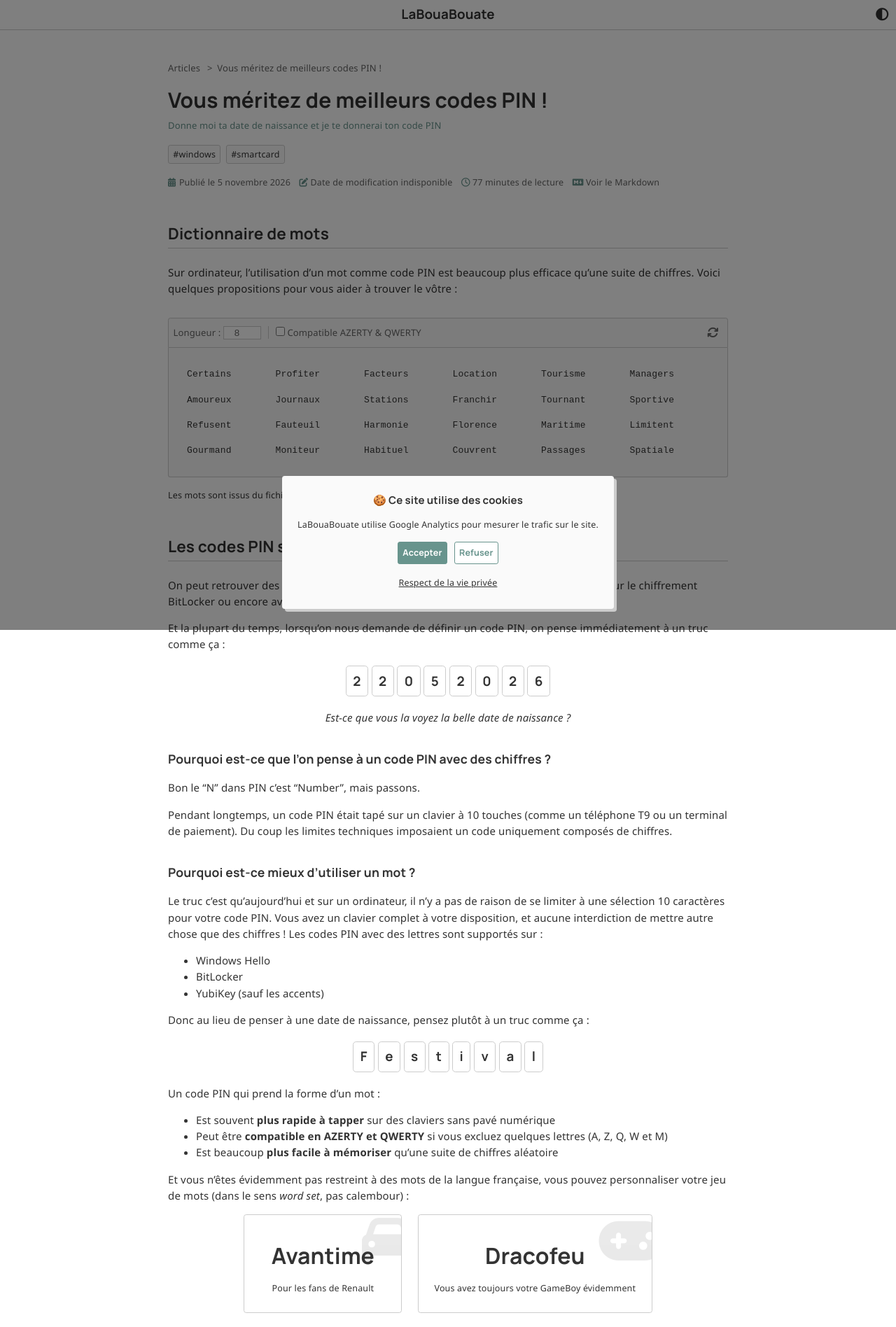
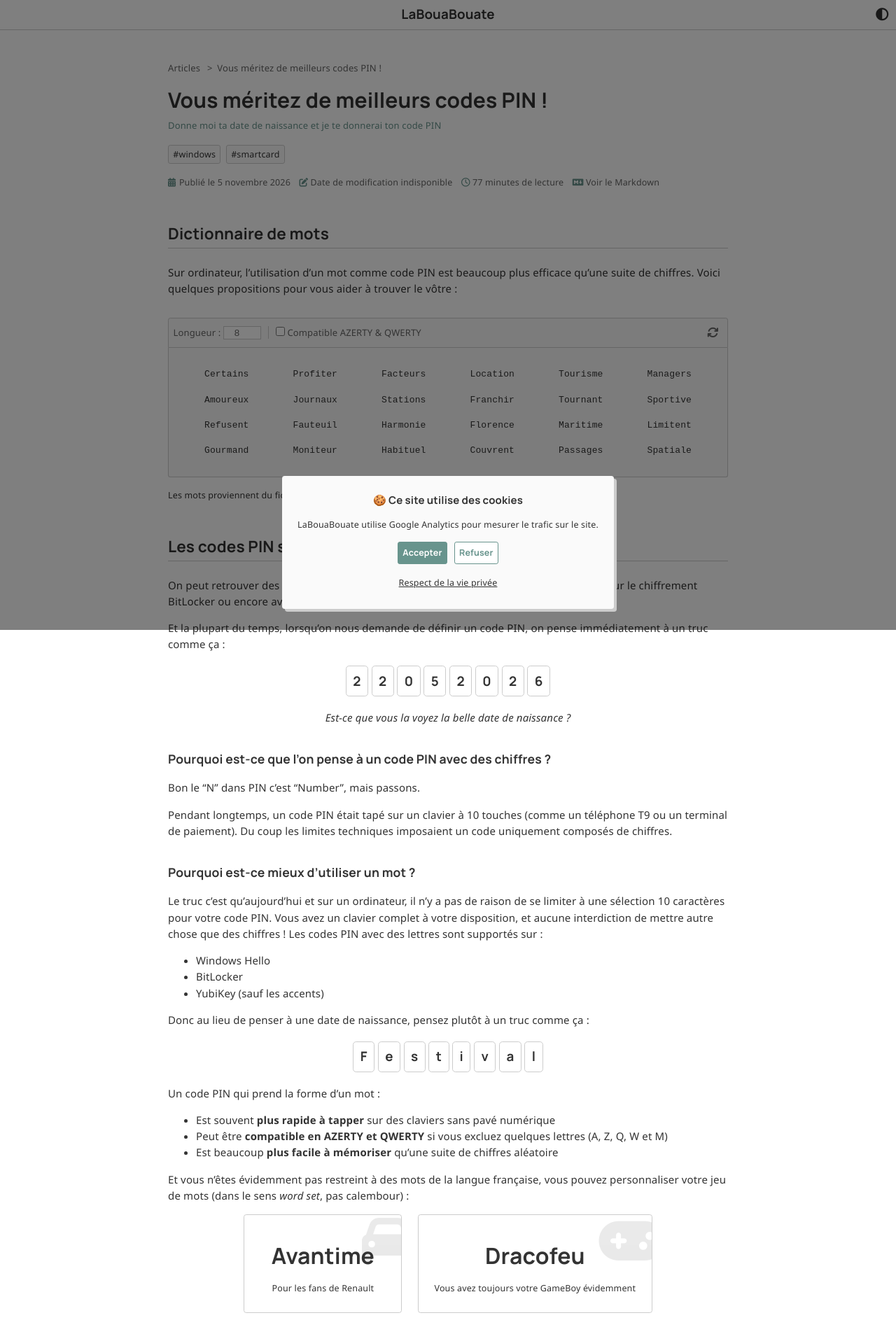
Before and after one commit to leobouard/leobouard.github.io, a Jekyll site: the page built from _posts/2026/2026-11-05-un-code-pin-qu-il-est-bien.md, in a window 1280 px wide. Shown: the top 1896 px of the page at 70% size. Built offline with Jekyll 4.4.1, drawn with Linux system fonts in a browser that asks for light colours; nearby versions of some CDN libraries; some web fonts are replaced; comment, search, counter and statistics services are not loaded.

Commit message:
Ajustement mineurs

```diff
--- a/_includes/pin-generator.html
+++ b/_includes/pin-generator.html
@@ -16,7 +16,7 @@
       <span hidden data-length="{{ item.word | size }}">{{ item.word }}</span>
     {% endfor %}
   </div>
-  <small>Les mots sont issus du fichier suivant : <a target="_blank" href="https://github.com/{{ site.github_owner }}/{{ site.github_repo }}/tree/{{ site.github_branch }}/_data/word-list.csv">word-list.csv</a>. Il y a actuellement {{ site.data.word-list | size }} mots disponibles.</small>
+  <small>Les mots proviennent du fichier <a target="_blank" href="https://github.com/{{ site.github_owner }}/{{ site.github_repo }}/tree/{{ site.github_branch }}/_data/word-list.csv">word-list.csv</a> ({{ site.data.word-list | size }} mots disponibles).</small>
 </div>
 
 <script>
--- a/_sass/pin-generator.scss
+++ b/_sass/pin-generator.scss
@@ -42,4 +42,5 @@ div.pin-generator {
 	font-family: var(--codefont);
 	font-size: small;
 	background: var(--lightaccent);
+	text-align: center;
 }
```
